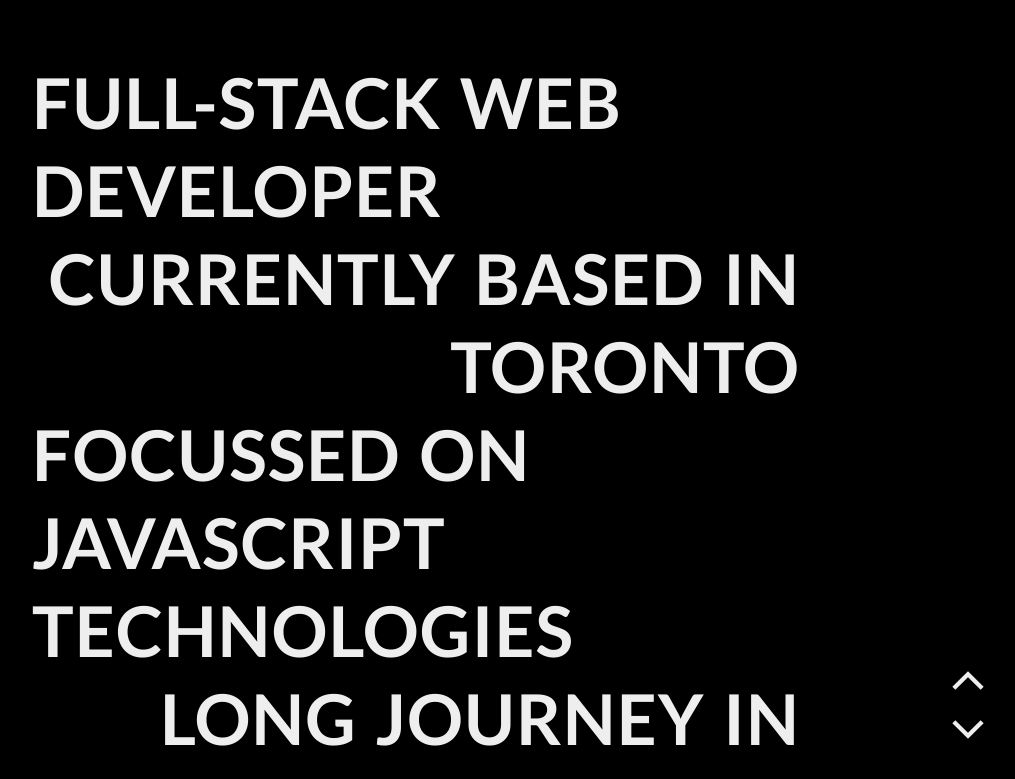
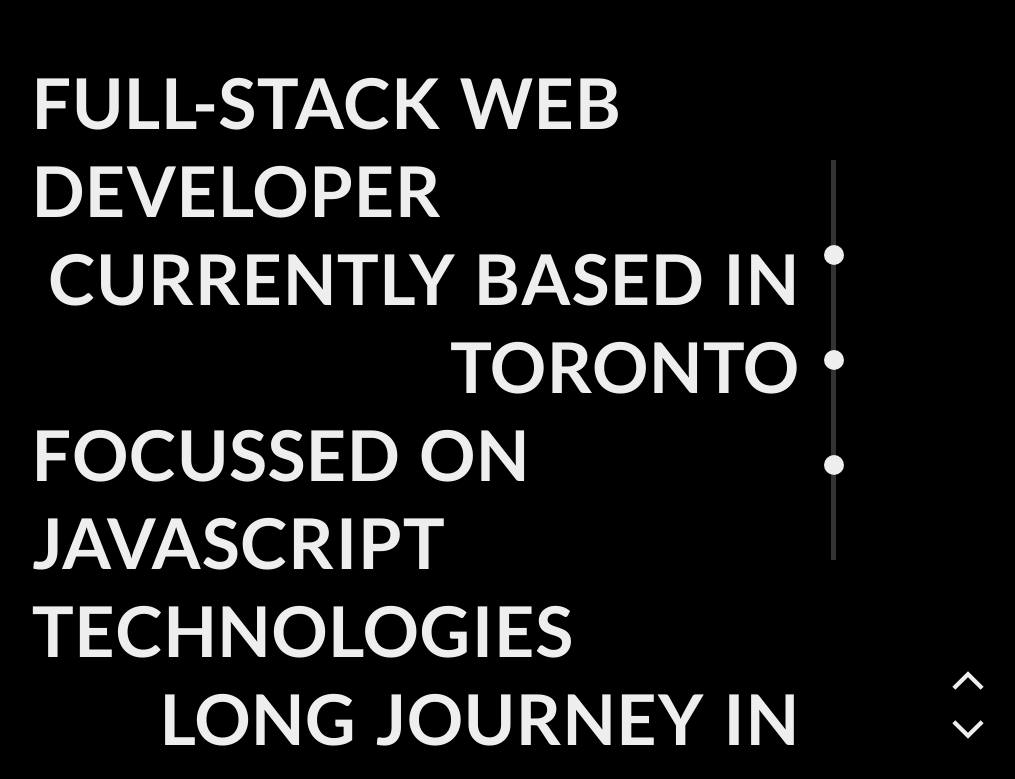
Before and after one commit to cyh0968/portfolio-website, a Next.js app: page / in a window 1280 px wide. Shown: the top 779 px of the page, without its empty margins (224-1239 px from the left). Built offline with nearby package versions, Linux system fonts and the light colour scheme.

Commit message:
feature: added sidebar component and its style

```diff
--- a/components/layout/layout.component.jsx
+++ b/components/layout/layout.component.jsx
@@ -1,11 +1,13 @@
 import styles from './layout.module.scss';
 import { Header } from './header';
 import { Footer } from './footer';
+import { Sidebar } from './sidebar';
 
 function Layout({ children }) {
     return (
         <div>
             <Header></Header>
+            <Sidebar></Sidebar>
             <main className={styles.main}>{children}</main>
             <Footer></Footer>
         </div>
--- /dev/null
+++ b/components/layout/sidebar/hooks/index.js
@@ -0,0 +1 @@
+export { default as useEventListner } from './use-event-listner';
--- /dev/null
+++ b/components/layout/sidebar/hooks/use-event-listner.js
@@ -0,0 +1,28 @@
+import { useRef, useEffect } from 'react';
+
+function useEventListner(eventName, handler, target = globalThis) {
+    const handlerRef = useRef();
+
+    useEffect(() => {
+        handlerRef.current = handler;
+    }, [handler]);
+
+    useEffect(() => {
+        try {
+            const isValidTarget = target && target?.addEventListener;
+            if (!isValidTarget) {
+                throw new Error('The target is invalid!');
+            }
+            const eventListner = (event) => handlerRef.current(event);
+            target.addEventListener(eventName, eventListner);
+
+            return () => {
+                target.removeEventListener(eventName, eventListner);
+            };
+        } catch (error) {
+            console.log(error);
+        }
+    }, [eventName, target]);
+}
+
+export default useEventListner;
--- /dev/null
+++ b/components/layout/sidebar/index.js
@@ -0,0 +1 @@
+export { default as Sidebar } from './sidebar.component';
--- /dev/null
+++ b/components/layout/sidebar/sidebar.component.jsx
@@ -0,0 +1,50 @@
+import styles from './sidebar.module.scss';
+import utilStyles from '../../../styles/utils.module.scss';
+import { useState, useEffect, useRef } from 'react';
+import { useEventListner } from './hooks';
+
+function Sidebar() {
+    const rootElementRef = useRef(null);
+    const [clientHeight, setClientHeight] = useState(0);
+    const [scrollHeight, setScrollHeight] = useState(0);
+    const [scrollTop, setScrollTop] = useState(0);
+    const gageStyle = { height: Math.ceil((scrollTop / (scrollHeight - clientHeight)) * 100) + '%' };
+
+    useEventListner('scroll', handleScroll);
+
+    // Get a reference for the root element
+    useEffect(() => {
+        if (!rootElementRef.current) {
+            rootElementRef.current = globalThis?.document?.documentElement;
+        }
+    }, [rootElementRef.current]);
+
+    // Whenever clientHeight or scrollHeight are changed, it call setter for them
+    useEffect(() => {
+        setClientHeight(rootElementRef.current.clientHeight);
+        setScrollHeight(rootElementRef.current.scrollHeight);
+    }, [rootElementRef.current?.clientHeight, rootElementRef.current?.scrollHeight]);
+
+    async function handleScroll() {
+        const newHeight = globalThis.globalThis.document.documentElement.scrollTop;
+        // To prevent frequent Change, it only updates when the difference is bigger than 10
+        setScrollTop((previous) => (newHeight > previous + 10 || newHeight < previous - 10 ? newHeight : previous));
+    }
+
+    return (
+        <div className={styles.siderbar}>
+            <div className={styles.line}>
+                <div className={styles.gage} style={gageStyle}></div>
+            </div>
+            <div className={styles.circle}>
+                <a className={utilStyles.link} href="#"></a>
+            </div>
+            <div className={styles.circle}>
+                <a className={utilStyles.link} href="#"></a>
+            </div>
+            <div className={styles.circle}></div>
+        </div>
+    );
+}
+
+export default Sidebar;
--- /dev/null
+++ b/components/layout/sidebar/sidebar.module.scss
@@ -0,0 +1,40 @@
+.siderbar {
+    position: fixed;
+    width: 40px;
+    height: 400px;
+    top: 20%;
+    right: 15%;
+    display: flex;
+    flex-direction: column;
+    justify-content: space-evenly;
+    transition: all 0.5s ease;
+}
+
+.circle {
+    width: 20px;
+    height: 20px;
+    border-radius: 50%;
+    background-color: var(--white);
+    transition: all 0.5s ease;
+    &:hover,
+    &:active {
+        transform: scale(1.2);
+    }
+}
+
+.line {
+    position: absolute;
+    z-index: -1;
+    width: 5px;
+    height: 400px;
+    right: 28px;
+    background-color: var(--low-opacity-white);
+}
+
+.gage {
+    position: relative;
+    z-index: 2;
+    width: 100%;
+    height: 0;
+    background-color: var(--white);
+}
--- a/styles/global.scss
+++ b/styles/global.scss
@@ -2,6 +2,7 @@
 /* Color Variables Setup */
 :root {
     --white: #eeeeee;
+    --low-opacity-white: rgba(255, 255, 255, 0.2);
     --light-grey: #bdbdbd;
     --dark-grey: #757575;
     --primary-color: #000000;
```
